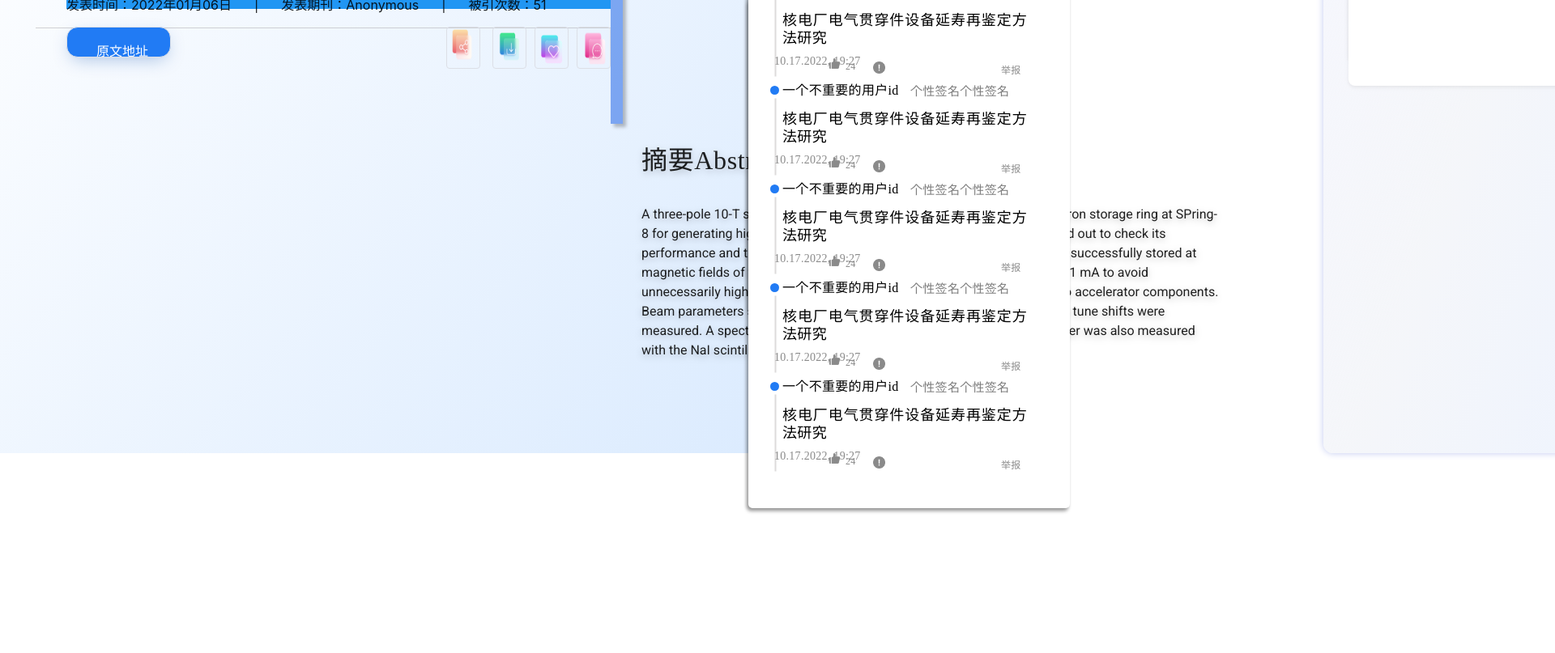
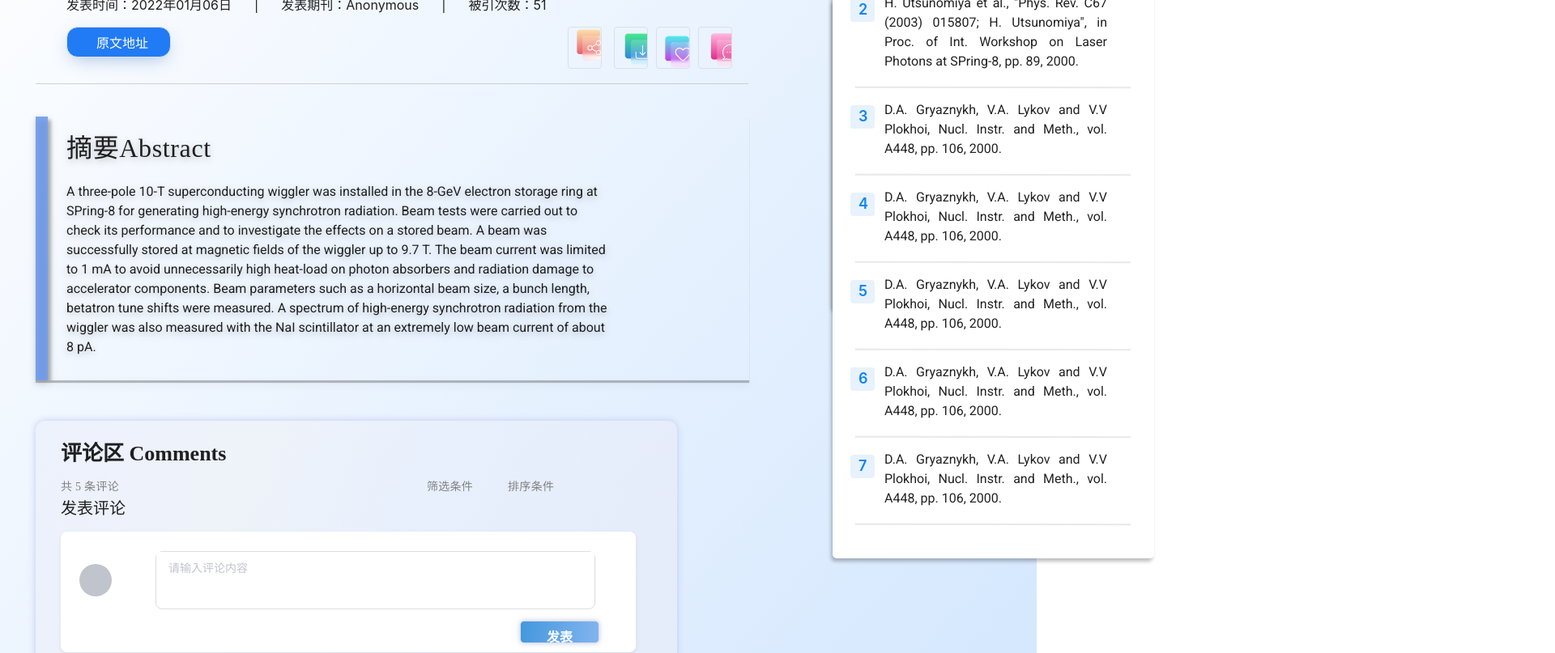
Before and after one commit to 2022autumn/frontend, a Vue app: page /paper_details in a window 1280 px wide. Shown: the part 240-1047 px from the top of the page at 81% size, 1920 px wide, since content can reach past the window. Before the commit the page ends 868 px from the top, so only its background shows below. Built offline with nearby package versions, Linux system fonts and the light colour scheme.

Commit message:
文献详情排列修改

```diff
--- a/src/views/PaperDetails.vue
+++ b/src/views/PaperDetails.vue
@@ -42,10 +42,9 @@
             </div>
           </div>
         </div>
-      <div class="border"></div>
       <div class="content">
-        <div class="abstract-sider"></div>
         <div class="abstract">
+          <div class="abstract-sider"></div>
           <div class="abstract-title">
             摘要Abstract
           </div>
@@ -61,19 +60,38 @@
           <div class="filter-comments">筛选条件</div>
           <div class="rank-comments">排序条件</div>
         </div>
-        <div class="commends">
-          <div class="cards">
+<!--        <div class="commends">-->
+<!--          <div class="cards">-->
 
+<!--          </div>-->
+<!--        </div>-->
+        <span class="commending-title">发表评论</span>
+        <div class="conmmending">
+          <div class="avators">
+            <el-avatar></el-avatar>
+          </div>
+          <div class="right_comment">
+            <el-input
+                class="input_command"
+                placeholder="请输入评论内容">
+
+            </el-input>
+            <el-button class="submit-btn">发表</el-button>
           </div>
         </div>
-        <span class="commending-title">发表评论</span>
-        <div class="conmmending"></div>
       </div>
     </div>
-    <div>
-      <keyword />
-      <reference />
-      <note />
+    <div class="right-sider">
+      <div class="key">
+        <keyword />
+      </div>
+      <div class="ref">
+        <reference />
+      </div>
+<!--      <div class="notes">-->
+<!--        <note />-->
+<!--      </div>-->
+
     </div>
   </div>
 </template>
@@ -115,19 +133,14 @@ export default {
 }
 .main {
   padding-left: 44px;
-  display: flex;
+  //display: flex;
   width: 924px;
 }
 .paper-header {
-  float: left;
-  clear: both;
-  //display: flex;
-  //width: 100%;
-  //flex: 1;
+  width: 100%;
   padding-top: 61px;
   padding-left: 38px;
-  height: 275px;
-  width: 880px;
+  height: 344px;
   border-bottom: 0.5px solid rgba(171, 169, 169, 0.51);
 }
 .title {
@@ -167,6 +180,7 @@ export default {
   font-weight: 400;
   font-size: 16px;
   line-height: 26px;
+  background: transparent !important;
 }
 .info2 {
   float: left;
@@ -181,6 +195,7 @@ export default {
   margin-right: 28px;
 }
 .buttons {
+  width: 100%;
   padding-top: 22px;
   height: 40px;
 }
@@ -199,13 +214,14 @@ export default {
   font-style: normal;
   font-weight: 400;
   font-size: 16px;
-  line-height: 35px;
+  //line-height: 38px;
   color: #FFFFFF;
 }
 .right-buttons {
   float: right;
   height:52px;
   width: 200px;
+  margin-right: 20px;
   display: flex;
   justify-content: flex-end;
 }
@@ -213,57 +229,66 @@ export default {
   margin-right: 5px;
   height: 52px;
   width: 61px;
+  align-items: center;
+  justify-content: center;
   background: url('~@/assets/paperDetailsImg/image0.png');
-  background-size: 100% 100%;
+  //background-size: 100% 100%;
 }
 .right-button2 {
   height: 52px;
   width: 61px;
   background: url('~@/assets/paperDetailsImg/image0 (1).png');
-  background-size: 100% 100%;
+  //background-size: 100% 100%;
 }
 .right-button3 {
   height: 52px;
-  width: 61px;
+  width: 65px;
   background: url('~@/assets/paperDetailsImg/image0 (2).png');
-  background-size: 100% 100%;
+  //background-size: 100% 100%;
 }
 .right-button4 {
   height: 52px;
-  width: 61px;
+  width: 70px;
   background: url('~@/assets/paperDetailsImg/image0 (3).png');
-  background-size: 100% 100%;
+  //background-size: 100% 100%;
 }
 .content {
-  float: left;
-  clear: both;
-  //height: 275px;
+  width: 100%;
   margin-top: 40px;
   text-align: left;
-  display: block;
-  width: 880px;
-  //flex: 1;
+  position: relative;
+  clear: both;
 }
 .abstract {
   text-align: left;
-  display: inline-block;
   margin-top: 32px;
-  padding-left: 38px;
-  padding-bottom: 29px;
   width: 881px;
+  overflow:hidden;
   filter: drop-shadow(0px 3px 4px rgba(0, 0, 0, 0.25));
+  box-shadow: 0px 3px 1px rgba(0, 0, 0, 0.25);
 }
+
 .abstract-sider {
   float: left;
+  margin-top: 0px;
+  margin-bottom: 0px;
   flex: 1;
   width: 15px;
-  height: 353px;
+  //height: 100%;
+  //height: 353px;
   background: rgba(67, 127, 236, 0.66);
   box-shadow: 4px 4px 4px rgba(0, 0, 0, 0.25);
+  //margin-right: 38px;
+  margin-bottom: -10000px;
+  padding-bottom: 10000px;
 }
+
 .abstract-title {
+  padding-top: 13px;
   text-align: left;
   height: 39px;
+  padding-left: 38px;
+  margin-top: 13px;
   margin-bottom: 29px;
   font-family: 'Poppins';
   font-style: normal;
@@ -275,6 +300,8 @@ export default {
 .abstract-body {
   text-align: left;
   width: 713px;
+  padding-bottom: 29px;
+  padding-left: 38px;
 }
 .row {
   background: url("~@/assets/paperDetailsImg/Vector (1).png");
@@ -285,11 +312,14 @@ export default {
 .review {
   float: left;
   display: block;
-  width: 100%;
-  //width: 792px;
+  //width: 100%;
+  min-height: 285px;
+  width: 792px;
+  margin-top: 50px;
   padding-top: 28px;
   padding-left: 31px;
   padding-bottom: 34px;
+  margin-bottom: 34px;
   background: linear-gradient(289.09deg, rgba(233, 235, 246, 0.58) 8.18%, rgba(232, 239, 252, 0.68) 42.83%, rgba(240, 242, 247, 0.68) 70.06%, rgba(228, 231, 251, 0.34) 102.01%);
   box-shadow: 0px 0px 8px #C1C9F0;
   border-radius: 12px;
@@ -325,6 +355,7 @@ export default {
 }
 .filter-comments {
   display: inline-block;
+  margin-left: 380px;
   margin-right: 43px;
 }
 .rank-comments {
@@ -332,7 +363,7 @@ export default {
   margin-right: 15px;
 }
 .commends {
-  margin-top: 34px;
+  margin-top: 7px;
   height: 26px;
   width: 710px;
   font-family: 'Poppins';
@@ -344,8 +375,6 @@ export default {
 .cards {
   width: 710px;
   height: 188px;
-  margin-bottom: 34px;
-
   background: #FFFFFF;
   box-shadow: 0px 2px 4px rgba(180, 180, 180, 0.25);
   border-radius: 8px;
@@ -364,11 +393,85 @@ export default {
   line-height: 26px;
 }
 .conmmending {
+  position: relative;
   margin-top: 15px;
+  padding-top: 24px;
   background: #FFFFFF;
   box-shadow: 0px 2px 4px rgba(180, 180, 180, 0.25);
   border-radius: 8px;
   width: 710px;
   min-height: 149px;
 }
+.avators {
+  display: inline-block;
+  float: left;
+  width: 94px;
+  height: 100%;
+  margin-top: 16px;
+  margin-left: 23px;
+}
+.right-comment {
+  display: inline-block;
+  float: left;
+  margin-left: 5px;
+}
+.input_command {
+  width: 543px;
+  height: 72px;
+  border: 1.4px solid rgba(198, 198, 198, 0.6);
+  border-radius: 8px;
+}
+.submit-btn {
+  float: right;
+  margin-right: 45px;
+  margin-top: 14px;
+  width: 98px;
+  height: 28px;
+  background: linear-gradient(94.95deg, #288CD6 -43.46%, rgba(108, 155, 247, 0.56) 168.08%);
+  box-shadow: 0px 0px 6px rgba(153, 166, 213, 0.57);
+  border-radius: 5px;
+  color: #FFFFFF;
+  font-family: 'Poppins';
+  font-style: normal;
+  font-weight: 600;
+  font-size: 16px;
+  text-align: center;
+  justify-content: center;
+  align-items: center;
+}
+.right-sider {
+  display: flex;
+  float: right;
+  clear: both;
+  margin-right: 80px;
+  margin-left: 104px;
+  //padding-top: 83px;
+  width: 100%;
+  display: table-cell;
+  vertical-align: middle;
+  flex-direction:column;
+}
+.key {
+  width: 100%;
+  height: 100%;
+  height: auto;
+}
+.ref {
+  float: left;
+  margin-top: 64px;
+  width: 100%;
+  height: auto;
+  margin-right: 0px;
+}
+.notes {
+  width: 100%;
+  height: 100%;
+  margin-top: 64px;
+  clear: both;
+}
 </style>
+<style>
+.el-input__inner {
+  border: none !important;
+}
+</style>
```
Also changed, not shown: 1 other file (tests, documents, lock files or other folders).
